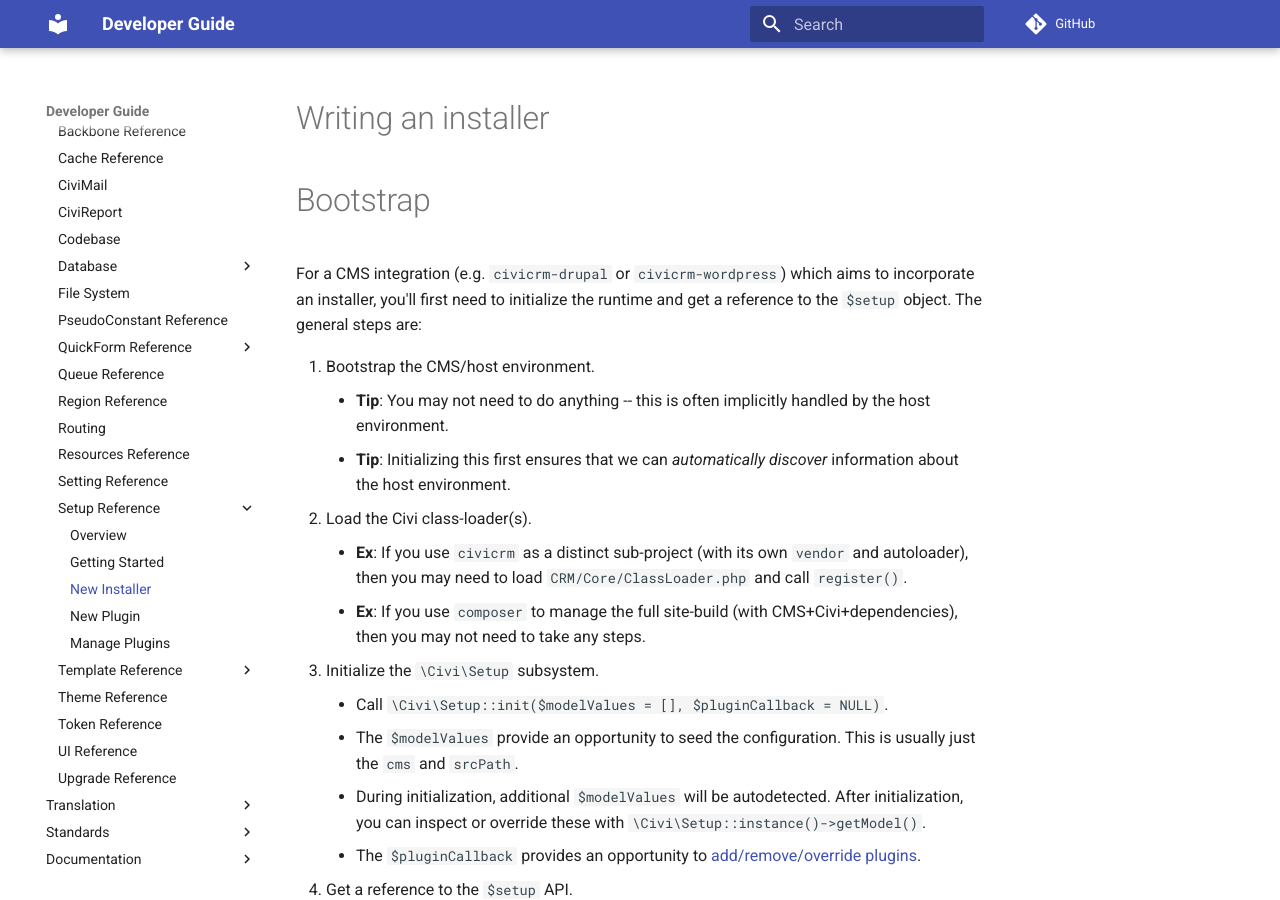
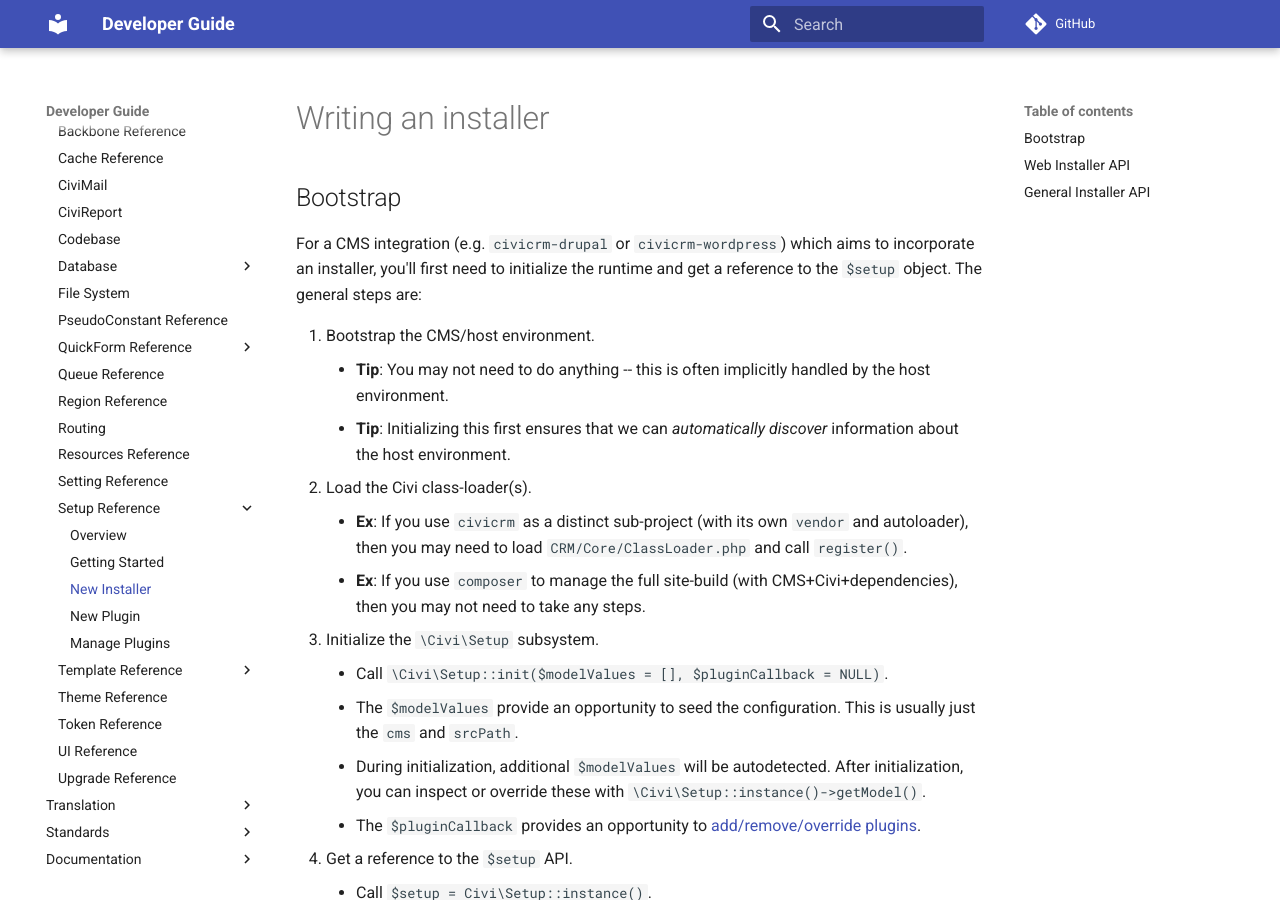
Before and after one commit to civicrm/civicrm-dev-docs, an MkDocs documentation site: the page built from docs/framework/setup/new-installer.md, in a window 1280 px wide and 900 px high. Built offline with MkDocs 1.6.1 and Material for MkDocs 9.7.7, drawn with Linux system fonts in a browser that asks for light colours; comment, search, counter and statistics services are not loaded; old or Windows-style settings are respelled for this version of MkDocs.

Commit message:
setup/new-installer.md - Tweak TOC

```diff
--- a/docs/framework/setup/new-installer.md
+++ b/docs/framework/setup/new-installer.md
@@ -1,6 +1,6 @@
 # Writing an installer
 
-# Bootstrap
+## Bootstrap
 
 For a CMS integration (e.g. `civicrm-drupal` or `civicrm-wordpress`) which aims to incorporate an installer, you'll
 first need to initialize the runtime and get a reference to the `$setup` object. The general steps are:
```
